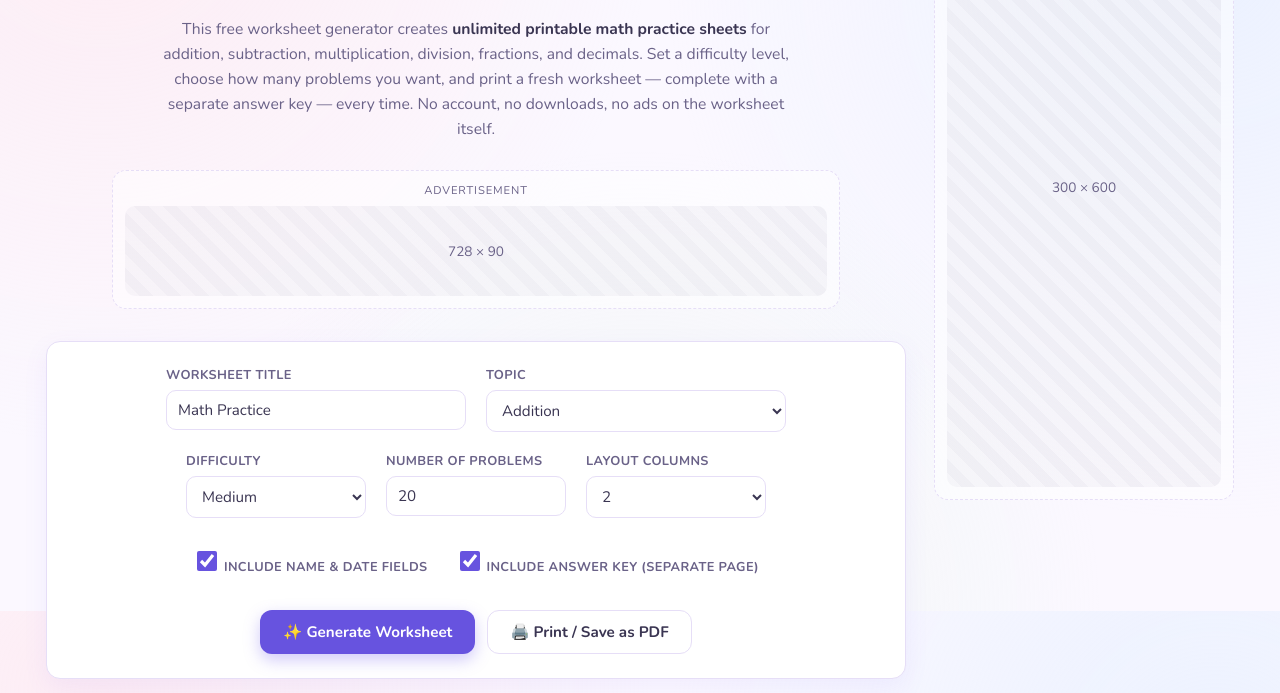
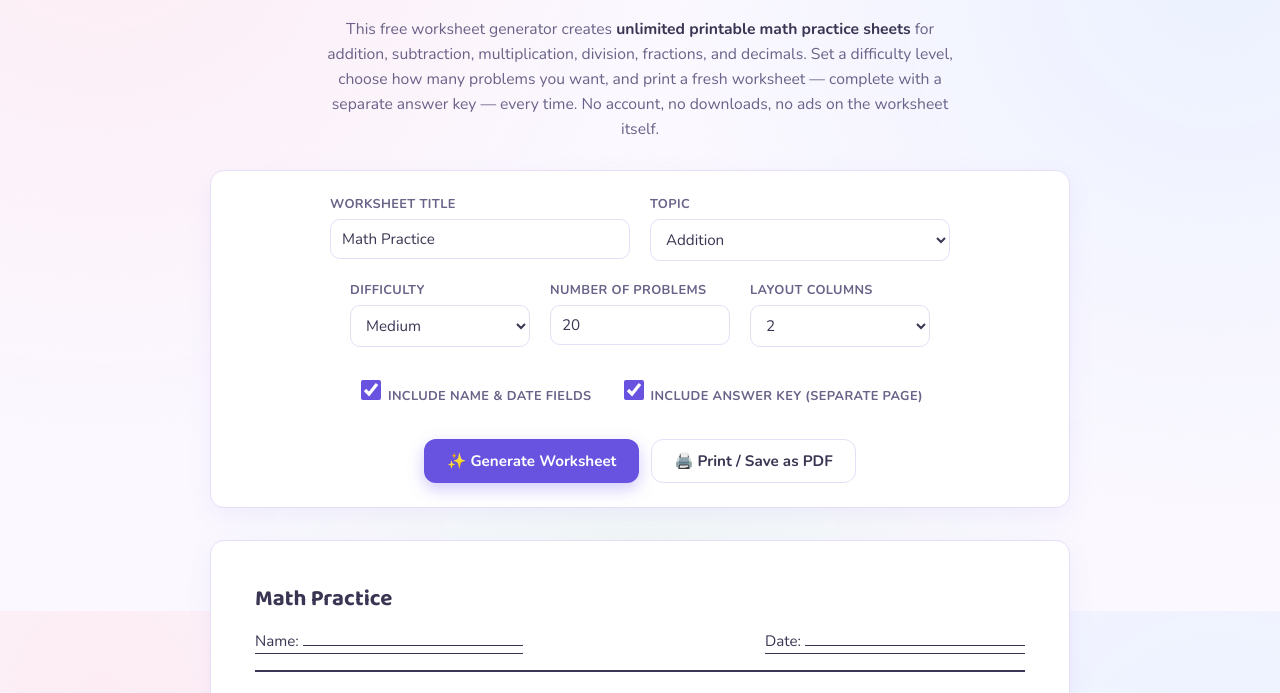
Before and after one commit to gundaswamy/math-worksheet-generator, a plain HTML site: page index.html in a window 1280 px wide. Shown: the part 189-882 px from the top of the page. Drawn offline with nearby package versions, Linux system fonts and the light colour scheme.

Commit message:
Remove advertisement placeholders

```diff
--- a/index.html
+++ b/index.html
@@ -133,15 +133,6 @@
     </p>
   </section>
 
-  <aside class="ad-inline no-print" aria-label="Advertisement">
-    <div class="ad-slot">
-      <span class="ad-label">Advertisement</span>
-      <div class="ad-placeholder ad-placeholder-banner">
-        <span>728 × 90</span>
-      </div>
-    </div>
-  </aside>
-
   <section class="controls no-print" aria-label="Worksheet settings">
     <div class="control-row control-row-center">
       <div class="control-group">
@@ -265,15 +256,6 @@
 
 </div>
 
-<aside class="ad-rail no-print" aria-label="Advertisement">
-  <div class="ad-slot">
-    <span class="ad-label">Advertisement</span>
-    <div class="ad-placeholder">
-      <span>300 × 600</span>
-    </div>
-  </div>
-</aside>
-
 </div>
 
 <script src="script.js"></script>
--- a/styles.css
+++ b/styles.css
@@ -487,78 +487,6 @@ body {
   font-size: 0.85rem;
 }
 
-/* Ad slots */
-
-.ad-rail {
-  flex-shrink: 0;
-  width: 300px;
-  position: sticky;
-  top: 40px;
-}
-
-.ad-inline {
-  max-width: 728px;
-  margin: 0 auto 32px;
-}
-
-.ad-slot {
-  display: flex;
-  flex-direction: column;
-  align-items: center;
-  gap: 8px;
-  border: 1px dashed var(--line);
-  border-radius: var(--radius);
-  background: rgba(255, 255, 255, 0.5);
-  padding: 12px;
-}
-
-.ad-label {
-  font-size: 0.7rem;
-  text-transform: uppercase;
-  letter-spacing: 0.08em;
-  color: var(--muted);
-}
-
-.ad-placeholder {
-  width: 100%;
-  min-height: 600px;
-  border-radius: 10px;
-  background: repeating-linear-gradient(
-    45deg,
-    rgba(139, 133, 163, 0.06),
-    rgba(139, 133, 163, 0.06) 10px,
-    rgba(139, 133, 163, 0.1) 10px,
-    rgba(139, 133, 163, 0.1) 20px
-  );
-  display: flex;
-  align-items: center;
-  justify-content: center;
-  color: var(--muted);
-  font-size: 0.85rem;
-}
-
-.ad-placeholder-banner {
-  min-height: 90px;
-}
-
-@media (max-width: 1180px) {
-  .ad-rail {
-    display: none;
-  }
-}
-
-@media (max-width: 500px) {
-  .ad-placeholder-banner {
-    min-height: 100px;
-  }
-
-  .ad-placeholder-banner span {
-    font-size: 0.75rem;
-    text-align: center;
-    padding: 0 12px;
-  }
-}
-
 /* Print styles */
 
 @media print {
```
